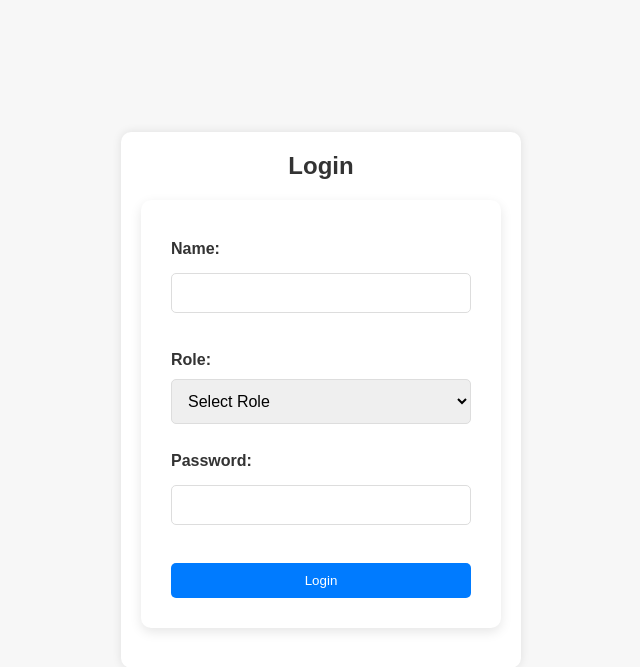
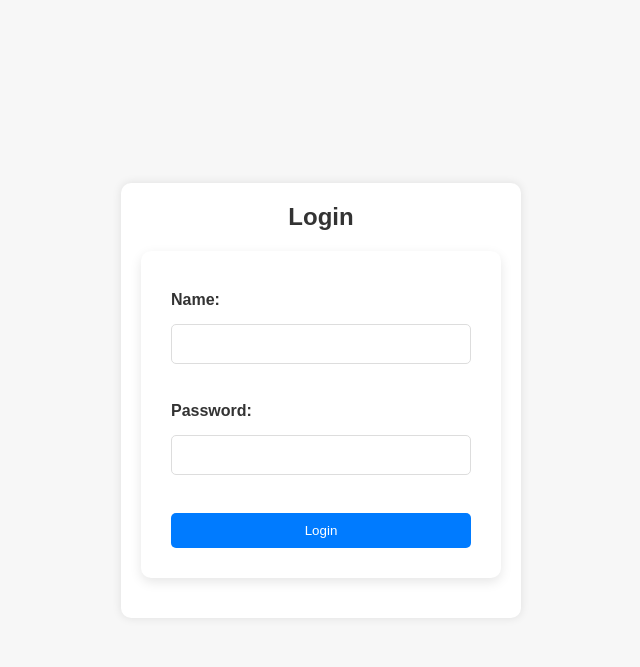
Before and after one commit to Rohancp29/FarmApp, a Flask app: page / in a window 1280 px wide. Shown: the top 667 px of the page, without its empty margins (319-959 px from the left). Run offline with Flask 3, Linux system fonts and the light colour scheme.

Commit message:
Done
Done

```diff
--- a/app.py
+++ b/app.py
@@ -34,14 +34,14 @@ def login():
 @app.route('/login', methods=['POST'])
 def handle_login():
     name = request.form['name'].strip()
-    role = request.form['role'].strip()
     password = request.form['password'].strip()
+    user = users_collection.find_one({"name": name, "password": password})
 
-    user = users_collection.find_one({"name": name, "role": role, "password": password})
     if user:
         session['member_name'] = user['name']
         session['role'] = user['role']
         return redirect(url_for('home'))
+
     return render_template('login.html', error="Invalid Credentials! Please try again.")
 
 
--- a/templates/login.html
+++ b/templates/login.html
@@ -73,15 +73,6 @@
         <form id="loginForm" action="/login" method="POST">
             <label for="name">Name:</label>
             <input type="text" name="name" id="name" required><br><br>
-
-            <label for="role">Role:</label>
-            <select name="role" id="role" required>
-                <option value="">Select Role</option>
-                <option value="Field Executive">Field Executive</option>
-                <option value="Field Manager">Field Manager</option>
-                <option value="Senior Manager">Senior Manager</option>
-            </select><br><br>
-
             <label for="password">Password:</label>
             <input type="password" name="password" id="password" required><br><br>
 
@@ -93,16 +84,14 @@
     <script>
         document.getElementById('loginForm').addEventListener('submit', function (event) {
             const name = document.getElementById('name').value.trim();
-            const role = document.getElementById('role').value.trim();
             const password = document.getElementById('password').value.trim();
             const errorMessages = document.getElementById('errorMessages');
 
             errorMessages.innerHTML = '';
 
-            if (!name || !role || !password) {
+            if (!name || !password) {
                 event.preventDefault();
                 if (!name) errorMessages.innerHTML += '<p>Name is required.</p>';
-                if (!role) errorMessages.innerHTML += '<p>Role is required.</p>';
                 if (!password) errorMessages.innerHTML += '<p>Password is required.</p>';
             }
         });
```
